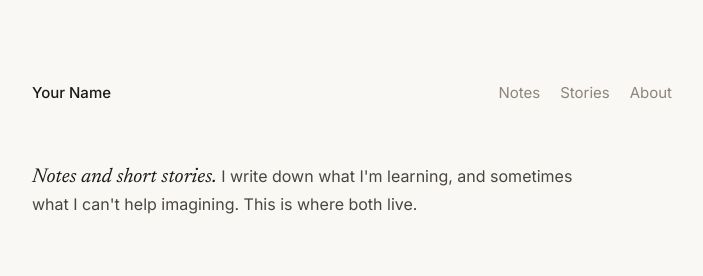
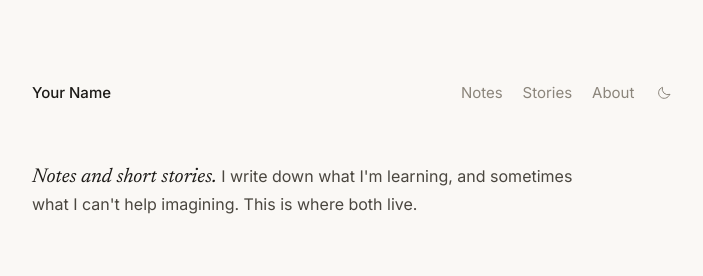
Before and after one commit to hakgunduz/hakgunduz.github.io, a Jekyll site: the page built from index.md, in a window 1280 px wide. Shown: the top 276 px of the page, without its empty margins (288-991 px from the left). Built offline with Jekyll 4.4.1, drawn with Linux system fonts in a browser that asks for light colours; some web fonts are replaced.

Commit message:
Add light/dark theme switch to the menu
Co-Authored-By: Claude Opus 5.5 <noreply@anthropic.com>

```diff
--- a/_layouts/default.html
+++ b/_layouts/default.html
@@ -4,6 +4,13 @@
   <meta charset="utf-8">
   <meta name="viewport" content="width=device-width, initial-scale=1">
   <meta name="color-scheme" content="light dark">
+  <script>
+    // Apply a saved theme before the page paints, so there is no flash.
+    try {
+      var saved = localStorage.getItem("theme");
+      if (saved === "light" || saved === "dark") document.documentElement.dataset.theme = saved;
+    } catch (e) {}
+  </script>
   {% seo %}
   <link rel="stylesheet" href="{{ '/assets/style.css' | relative_url }}">
   <link rel="alternate" type="application/atom+xml" title="{{ site.title }}" href="{{ '/feed.xml' | relative_url }}">
@@ -17,6 +24,10 @@
       <a href="{{ '/notes/' | relative_url }}"{% if section == 'notes' %} aria-current="page"{% endif %}>Notes</a>
       <a href="{{ '/stories/' | relative_url }}"{% if section == 'stories' %} aria-current="page"{% endif %}>Stories</a>
       <a href="{{ '/about/' | relative_url }}"{% if section == 'about' %} aria-current="page"{% endif %}>About</a>
+      <button class="theme-toggle" type="button" aria-label="Switch theme" hidden>
+        <svg class="icon-moon" viewBox="0 0 24 24" width="16" height="16" aria-hidden="true"><path d="M20.5 14.2A8.5 8.5 0 0 1 9.8 3.5a8.5 8.5 0 1 0 10.7 10.7z"/></svg>
+        <svg class="icon-sun" viewBox="0 0 24 24" width="16" height="16" aria-hidden="true"><circle cx="12" cy="12" r="4"/><path d="M12 2.5v2M12 19.5v2M4.6 4.6 6 6M18 18l1.4 1.4M2.5 12h2M19.5 12h2M4.6 19.4 6 18M18 6l1.4-1.4"/></svg>
+      </button>
     </nav>
   </header>
 
@@ -28,5 +39,26 @@
     {% include subscribe.html %}
     <p class="fine">© {{ 'now' | date: '%Y' }} {{ site.title }} · <a href="{{ '/feed.xml' | relative_url }}">RSS</a></p>
   </footer>
+
+  <script>
+    (function () {
+      var root = document.documentElement;
+      var button = document.querySelector(".theme-toggle");
+      var system = window.matchMedia("(prefers-color-scheme: dark)");
+      function current() { return root.dataset.theme || (system.matches ? "dark" : "light"); }
+      function label() {
+        button.setAttribute("aria-label", current() === "dark" ? "Switch to light theme" : "Switch to dark theme");
+      }
+      button.hidden = false;
+      label();
+      button.addEventListener("click", function () {
+        var next = current() === "dark" ? "light" : "dark";
+        root.dataset.theme = next;
+        try { localStorage.setItem("theme", next); } catch (e) {}
+        label();
+      });
+      system.addEventListener("change", label);
+    })();
+  </script>
 </body>
 </html>
--- a/assets/style.css
+++ b/assets/style.css
@@ -12,16 +12,28 @@
   --serif: "Newsreader", Georgia, serif;
   --display: "Instrument Serif", "Newsreader", Georgia, serif;
   --col: 40rem;
+  color-scheme: light;
 }
 
+/* Dark: chosen with the switch, or following the device when nothing is chosen */
+:root[data-theme="dark"] {
+  --bg: #1a1817;
+  --text: #ede8df;
+  --soft: #bfb8ac;
+  --muted: #878075;
+  --line: #2d2a27;
+  --accent: #d8c38f;
+  color-scheme: dark;
+}
 @media (prefers-color-scheme: dark) {
-  :root {
+  :root:not([data-theme="light"]) {
     --bg: #1a1817;
     --text: #ede8df;
     --soft: #bfb8ac;
     --muted: #878075;
     --line: #2d2a27;
     --accent: #d8c38f;
+    color-scheme: dark;
   }
 }
 
@@ -39,6 +51,7 @@ body {
   font-feature-settings: "cv11", "ss01";
   -webkit-font-smoothing: antialiased;
   -moz-osx-font-smoothing: grayscale;
+  transition: background-color 0.25s, color 0.25s;
 }
 
 a { color: inherit; text-decoration: none; }
@@ -58,7 +71,33 @@ a { color: inherit; text-decoration: none; }
   padding: 5rem 0 3.5rem;
 }
 .site-title { font-weight: 500; }
-.site-header nav { display: flex; gap: 1.25rem; }
+.site-header nav { display: flex; align-items: center; gap: 1.25rem; }
+
+.theme-toggle {
+  display: inline-flex;
+  align-items: center;
+  justify-content: center;
+  width: 1.75rem;
+  height: 1.75rem;
+  margin: -0.25rem -0.4rem -0.25rem -0.25rem;
+  padding: 0;
+  border: 0;
+  border-radius: 6px;
+  background: transparent;
+  color: var(--muted);
+  cursor: pointer;
+  transition: color 0.15s, background-color 0.15s;
+}
+.theme-toggle[hidden] { display: none; }
+.theme-toggle:hover { color: var(--text); background: var(--line); }
+.theme-toggle svg { fill: none; stroke: currentColor; stroke-width: 1.5; stroke-linecap: round; stroke-linejoin: round; }
+.theme-toggle .icon-sun { display: none; }
+:root[data-theme="dark"] .theme-toggle .icon-moon { display: none; }
+:root[data-theme="dark"] .theme-toggle .icon-sun { display: block; }
+@media (prefers-color-scheme: dark) {
+  :root:not([data-theme="light"]) .theme-toggle .icon-moon { display: none; }
+  :root:not([data-theme="light"]) .theme-toggle .icon-sun { display: block; }
+}
 .site-header nav a { color: var(--muted); transition: color 0.15s; }
 .site-header nav a:hover,
 .site-header nav a[aria-current="page"] { color: var(--text); }
```
